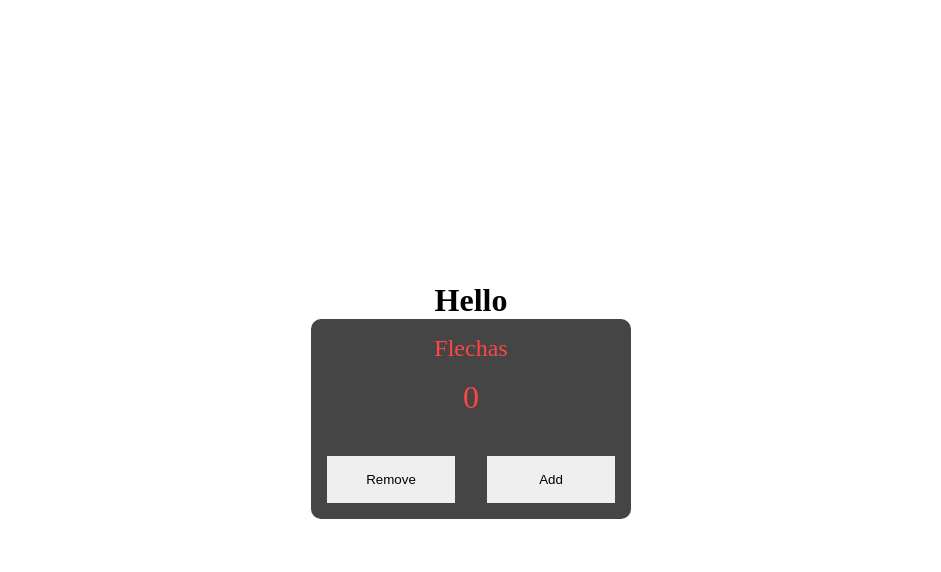
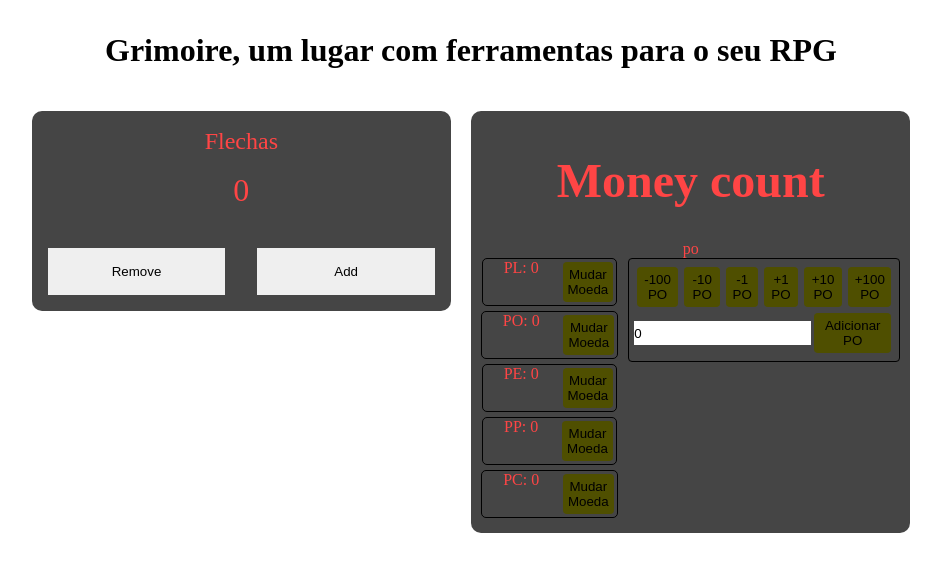
Before and after one commit to VitorSoaresSilva/grimoire, a Next.js app: page / in a window 1280 px wide. Shown: the top 572 px of the page, without its empty margins (169-1110 px from the left). Built offline with nearby package versions, Linux system fonts and the light colour scheme.

Commit message:
Money Count Basic Funcionality

```diff
--- /dev/null
+++ b/src/components/MoneyCount.tsx
@@ -0,0 +1,76 @@
+import { Container } from "@/styles/components/MoneyCount";
+import { useState } from "react"
+
+export default function MoneyCount(){
+    const [money,setMoney] = useState({ pl:0, po:0, pe:0, pp:0,pc:0});
+    const [curCoin, setCurCoin] = useState('po');
+    const [inputValue,setInputValue] = useState(0)
+
+    let pl = 0 ; //Math.floor(money / 1000);
+    let po = 0 ; //Math.floor((money % 1000) / 100);
+    let pe = 0 ; //Math.floor((money % 100)/5)
+    let pp = 0 ; //Math.floor((money % 10))
+    let pc = 0 ; //money;
+
+    //pc pp  pe   po    pl
+    //1 1/10 1/50 1/100 1/1.000
+    function handleChangeCount(value){
+        let state = money;
+        let newValue = (state[curCoin] + Number(value));
+        if(newValue >= 0){
+            state[curCoin] = newValue;
+        }
+        setMoney({...state})
+    }
+    function handleChange(event) {
+        setInputValue(event.target.value);
+    }
+    return(
+        <Container>
+            <div className="header">
+                <h1>Money count</h1>
+                <p>{curCoin}</p>
+            </div>
+            <div className="content">
+                {/* <div className="left"> */}
+                    <div className="cards">
+                        <div className="card">
+                            <p>PL: {money.pl}</p>
+                            <button type="button" onClick={()=>setCurCoin('pl')}>Mudar Moeda</button>
+                        </div>
+                        <div className="card">
+                            <p>PO: {money.po}</p>
+                            <button type="button" onClick={()=>setCurCoin('po')}>Mudar Moeda</button>
+                        </div>
+                        <div className="card">
+                            <p>PE: {money.pe}</p>
+                            <button type="button" onClick={()=>setCurCoin('pe')}>Mudar Moeda</button>
+                        </div>
+                        <div className="card">
+                            <p>PP: {money.pp}</p>
+                            <button type="button" onClick={()=>setCurCoin('pp')}>Mudar Moeda</button>
+                        </div>
+                        <div className="card">
+                            <p>PC: {money.pc}</p>
+                            <button type="button" onClick={()=>setCurCoin('pc')}>Mudar Moeda</button>
+                        </div>
+                    {/* </div> */}
+                </div>
+                <div className="right">
+                    <div className="buttons">
+                        <button type="button" onClick={()=>handleChangeCount(-100)}>-100  {curCoin.toLocaleUpperCase()} </button>
+                        <button type="button" onClick={()=>handleChangeCount(-10)}>-10  {curCoin.toLocaleUpperCase()} </button>
+                        <button type="button" onClick={()=>handleChangeCount(-1)}>-1 {curCoin.toLocaleUpperCase()} </button>
+                        <button type="button" onClick={()=>handleChangeCount(1)}>+1 {curCoin.toLocaleUpperCase()} </button>
+                        <button type="button" onClick={()=>handleChangeCount(10)}>+10 {curCoin.toLocaleUpperCase()} </button>
+                        <button type="button" onClick={()=>handleChangeCount(100)}>+100 {curCoin.toLocaleUpperCase()} </button>
+                    </div>
+                    <div className="input">
+                        <input type="number" value={inputValue} onChange={handleChange}/>
+                        <button type="button" onClick={()=>handleChangeCount(inputValue)}>Adicionar {curCoin.toLocaleUpperCase()} </button>
+                    </div>
+                </div>
+            </div>
+        </Container>
+    )
+}
--- a/src/pages/index.tsx
+++ b/src/pages/index.tsx
@@ -1,12 +1,16 @@
 import React from "react";
 import ArrowCount from "@/components/ArrowCount";
-import { Container } from "@/styles/pages/Home";
+import { Container, Content } from "@/styles/pages/Home";
+import MoneyCount from "@/components/MoneyCount";
 
 export default function Home() {
   return (
     <Container>
-      <h1>Hello</h1>
-      <ArrowCount/>
+      <h1>Grimoire, um lugar com ferramentas para o seu RPG</h1>
+      <Content>
+        <ArrowCount/>
+        <MoneyCount/>
+      </Content>
     </Container>
   )
 }
--- a/src/styles/components/ArrowCount.ts
+++ b/src/styles/components/ArrowCount.ts
@@ -7,6 +7,8 @@ export const Container = styled.div`
   display: flex;
   flex-direction: column;
   border-radius: 10px;
+  flex:1;
+  margin: 10px;
 
   header{
     flex:1;
--- /dev/null
+++ b/src/styles/components/MoneyCount.ts
@@ -0,0 +1,86 @@
+import styled from 'styled-components';
+
+export const Container = styled.div`
+  background: ${props => props.theme.colors.background.secondary};
+  border-radius: 10px;
+  display: flex;
+  flex-direction: column;
+  justify-content:center;
+  align-items: center;
+  flex:1;
+  padding: 10px;
+  margin: 10px;
+
+  .header{
+    flex:1;
+    display:flex;
+    justify-content:center;
+    align-items: center;
+    flex-direction: column;
+    color: ${props => props.theme.colors.text.secondary};
+    font-size: 1.5rem;
+  }
+  .content{
+    display:flex;
+    flex:5;
+    flex-direction: row;
+    justify-content:flex-start;
+    align-items: flex-start;
+    padding: 0;
+  }
+  .cards{
+    display: flex;
+    justify-content:center;
+    align-items: center;
+    flex-direction: column;
+margin-right: 10px;
+  }
+  p{
+    text-align: center;
+    font-size: 1rem;
+    color: ${props => props.theme.colors.text.secondary}
+  }
+  .card{
+    margin-bottom: 5px;
+    display: flex;
+    flex-direction: row;
+    border: 1px solid #000;
+    border-radius: 5px;
+  }
+  .card p{
+    flex:2
+  }
+  .card button{
+    flex:1;
+  }
+  button{
+    padding: 5px;
+    border-radius: 4px;
+    margin: 3px;
+    background: #4f4f00;
+  }
+  .buttons{
+    display: flex;
+    justify-content:center;
+    align-items: center;
+    flex-direction: row;
+
+  }
+  .right{
+    display: flex;
+    flex-direction: column;
+    padding: 5px;
+    flex:1;
+    border: 1px solid #000;
+    border-radius: 4px;
+  }
+  .input{
+    display:flex;
+    /* flex-direction: c; */
+    align-items: center;
+    justify-content: center;
+    input{
+      height: 1.5rem;
+    }
+  }
+`;
--- a/src/styles/pages/Home.ts
+++ b/src/styles/pages/Home.ts
@@ -1,10 +1,20 @@
 import styled from "styled-components";
 
 export const Container = styled.div`
-    height: 100vh;
-    width: 100vw;
+    display: flex;
+    justify-content: flex-start;
+    align-items: center;
+    flex-direction: column;
+    h1{
+        padding: 2rem;
+    }
+
+`;
+
+export const Content = styled.div`
     display: flex;
     justify-content: center;
-    align-items: center;
-    flex-direction: column;
+    align-items: flex-start;
+    flex:1;
+    flex-wrap: wrap;
 `;
```
